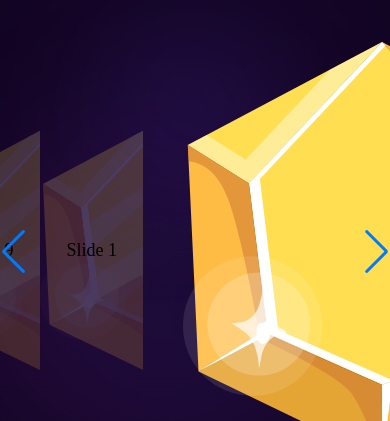
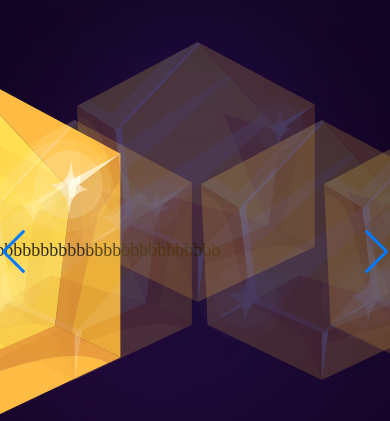
Before and after one commit to vik-tsyplakov/lift_media, a website: page lift_media/index.html in a window 390 px wide. Shown: the part 679-1100 px from the top of the page. Drawn offline with nearby package versions, Linux system fonts and the light colour scheme; files that its build step writes are made by us from their sources.

Commit message:
block-slider-nft slider with centraled item

```diff
--- a/lift_media/index.html
+++ b/lift_media/index.html
@@ -124,21 +124,53 @@
                 <!-- Swiper -->
                 <div class="swiper mySwiper">
                   <div class="swiper-wrapper">
-                    <div class="swiper-slide">Slide 1</div>
                     <div class="swiper-slide">
-                      <!--<img
-                        class="img-nft"
-                        src="/img/main/slider/img_nft.svg"
-                        alt="image nft"
-                      />-->
+                      <img
+                        class="img-small-slide"
+                        src="/img/main/slider/slide_non-active_background.svg"
+                        alt="img small slide nft"
+                      />bbbbbbbbbbbbbbbbbbbbbbbbbbbbbbbbb
                     </div>
-                    <div class="swiper-slide">Slide 3</div>
-                    <div class="swiper-slide">Slide 4</div>
-                    <div class="swiper-slide">Slide 5</div>
-                    <div class="swiper-slide">Slide 6</div>
-                    <div class="swiper-slide">Slide 7</div>
-                    <div class="swiper-slide">Slide 8</div>
-                    <div class="swiper-slide">Slide 9</div>
+                    <div class="swiper-slide">
+                      <img
+                        class="img-small-slide"
+                        src="/img/main/slider/slide_non-active_background.svg"
+                        alt="img small slide nft"
+                      />
+                    </div>
+                    <div class="swiper-slide">
+                      <img
+                        class="img-small-slide"
+                        src="/img/main/slider/slide_non-active_background.svg"
+                        alt="img small slide nft"
+                      />
+                    </div>
+                    <div class="swiper-slide">
+                      <img
+                        class="img-small-slide"
+                        src="/img/main/slider/slide_non-active_background.svg"
+                        alt="img small slide nft"
+                      />
+                    </div>
+                    <div class="swiper-slide">
+                      <img
+                        class="img-small-slide"
+                        src="/img/main/slider/slide_non-active_background.svg"
+                        alt="img small slide nft"
+                      />
+                    </div>
+                    <div class="swiper-slide">
+                      <img
+                        class="img-small-slide"
+                        src="/img/main/slider/slide_non-active_background.svg"
+                        alt="img small slide nft"
+                      />
+                      <img
+                        class="swiper-slide-next"
+                        src="/img/main/slider/slide_active_background.svg"
+                        alt="img big slide nft"
+                      />
+                    </div>
                   </div>
                   <div class="swiper-pagination"></div>
                   <div class="swiper-button-prev"></div>
--- a/lift_media/js/script.js
+++ b/lift_media/js/script.js
@@ -55,6 +55,6 @@ const swiper = new Swiper(".mySwiper", {
     enabled: true,
     onlyInViewport: false,
   },
-  spaceBetween: 0,
+  spaceBetween: 20,
   slidesPerView: 3,
 });
--- a/src/js/script.js
+++ b/src/js/script.js
@@ -55,6 +55,6 @@ const swiper = new Swiper(".mySwiper", {
     enabled: true,
     onlyInViewport: false,
   },
-  spaceBetween: 0,
+  spaceBetween: 20,
   slidesPerView: 3,
 });
--- a/src/scss/style.scss
+++ b/src/scss/style.scss
@@ -638,16 +638,17 @@ ul {
   -ms-flex-align: center;
   -webkit-align-items: center;
   align-items: center;
-  width: 240px;
   height: 260px;
-  margin: 78px 0;
+  margin: 78px auto;
   background-color: transparent;
-  background-image: url(/img/main/slider/slide_non-active_background.svg);
-  background-repeat: no-repeat;
+  /*background-image: url(/img/main/slider/slide_non-active_background.svg);
+  background-repeat: no-repeat;*/
 }
 .swiper-slide img {
   display: block;
   object-fit: cover;
+  /*height: 100%;
+  width: 100%;*/
 }
 .swiper-button-next,
 .swiper-button-prev {
@@ -656,16 +657,25 @@ ul {
   margin-right: -10px;
 }
 .swiper-slide-next {
-  height: 418px;
-  width: 387px !important;
-  margin: 0 40px;
-  background-image: url(/img/main/slider/slide_active_background.svg);
+  height: 373px;
+  width: 346px;
+  margin: 0 0;
+  /*background-image: url(/img/main/slider/slide_active_background.svg);
+  background-size: 346px 373px;
+  background-repeat: no-repeat;*/
 }
 .swiper-slide-visible {
 }
 .swiper-slide-active {
 }
-.img-nft {
-  width: 266.21px;
-  height: 344.87px;
+.img-small-slide {
+  height: 260px;
+  width: 241px;
+  position: absolute;
+  top: 0;
 }
+@media (max-width: 1188px) {
+  .swiper {
+    padding: 0 20px;
+  }
+}
```
Also changed, not shown: src/index.html (+45 -13 lines), lift_media/css/style.css, lift_media/css/style.min.css, lift_media/js/script.min.js.
